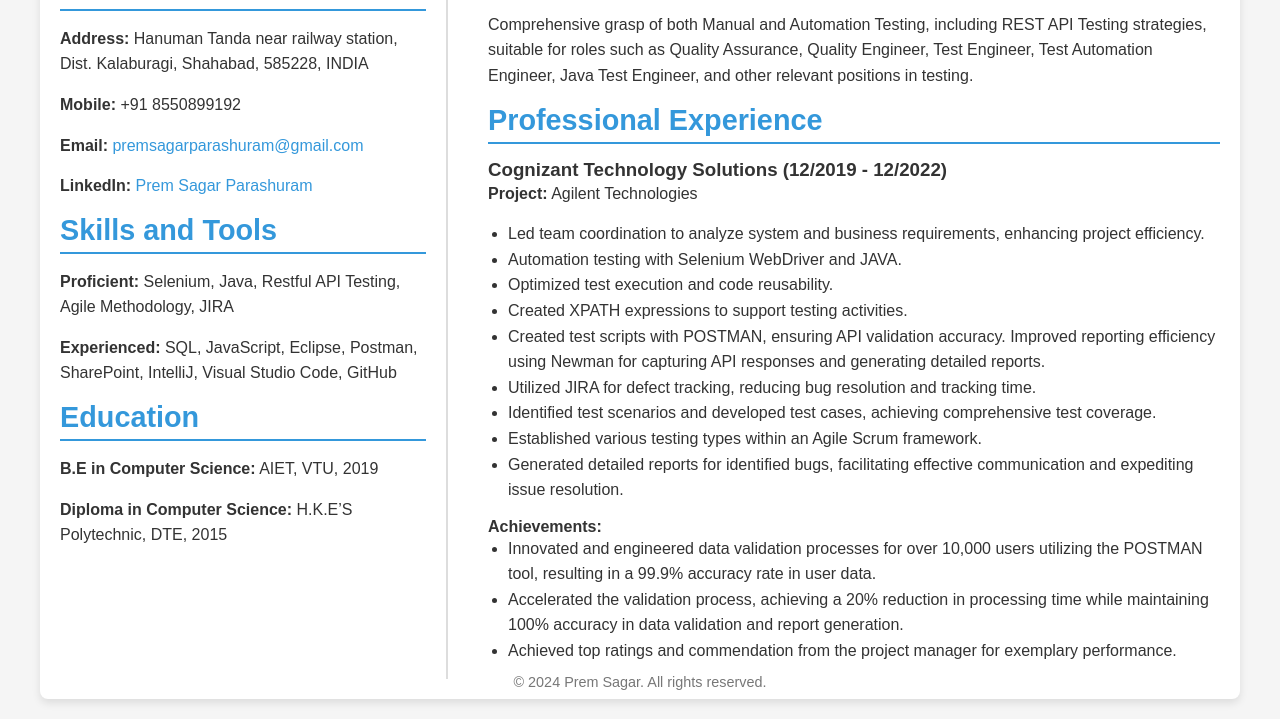
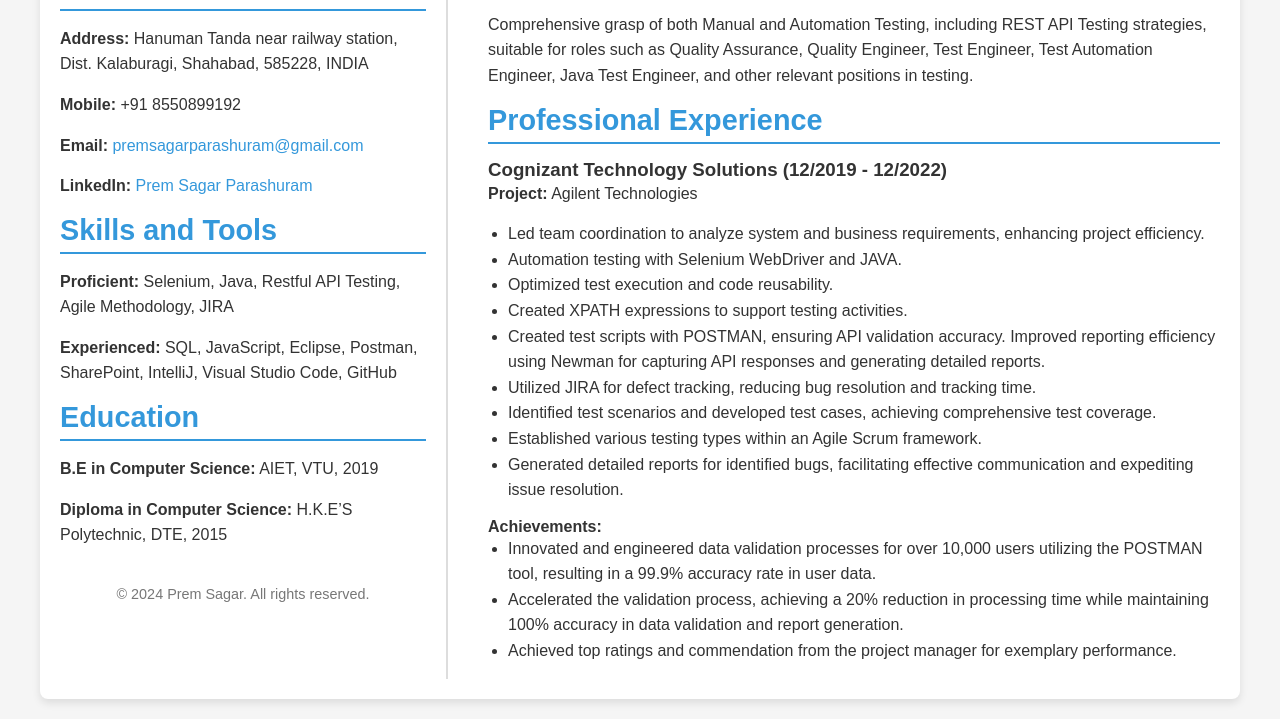
Before and after one commit to Premsagar53787/MyPortfolio, a plain HTML site: page index.html in a window 1280 px wide. Shown: the part 195-914 px from the top of the page. Drawn offline with Linux system fonts and the light colour scheme.

Commit message:
Update index.html

```diff
--- a/index.html
+++ b/index.html
@@ -13,6 +13,7 @@
             box-sizing: border-box;
             font-family: 'Montserrat', sans-serif;
         }
+
         body {
             background-color: #f5f5f5;
             color: #333;
@@ -35,22 +36,28 @@
             margin-top: 20px;
             flex-wrap: wrap;
         }
+
         .left-column {
             flex: 1;
             min-width: 300px;
             border-right: 2px solid #ddd;
             padding-right: 20px;
+            display: flex;
+            flex-direction: column;
         }
+
         .right-column {
             flex: 2;
             min-width: 300px;
             padding-left: 20px;
         }
+
         h1 {
             font-size: 2.5rem;
             color: #2c3e50;
             margin-bottom: 10px;
         }
+
         .subtitle {
             font-size: 1.2rem;
             color: #555;
@@ -64,38 +71,44 @@
             border-bottom: 2px solid #3498db;
             padding-bottom: 5px;
         }
+
         p, ul {
             margin-bottom: 15px;
             line-height: 1.6;
         }
+
         ul {
             padding-left: 20px;
         }
+
         .contact-info p a {
             color: #3498db;
             text-decoration: none;
         }
+
         .contact-info p a:hover {
             text-decoration: underline;
         }
+
         .footer {
             text-align: center;
             font-size: 0.9rem;
             color: #777;
-            position: absolute;
-            bottom: 10px;
-            width: 100%;
+            margin-top: 20px;
         }
+
         @media (max-width: 768px) {
             .container {
                 flex-direction: column;
             }
+
             .left-column {
                 border-right: none;
                 padding-right: 0;
                 padding-bottom: 20px;
                 border-bottom: 2px solid #ddd;
             }
+
             .right-column {
                 padding-left: 0;
             }
@@ -127,6 +140,11 @@
                 <p><strong>B.E in Computer Science:</strong> AIET, VTU, 2019</p>
                 <p><strong>Diploma in Computer Science:</strong> H.K.E’S Polytechnic, DTE, 2015</p>
             </div>
+
+            <!-- Footer at the bottom of the left column -->
+            <footer class="footer">
+                <p>&copy; 2024 Prem Sagar. All rights reserved.</p>
+            </footer>
         </div>
 
         <div class="right-column">
@@ -160,8 +178,5 @@
             </div>
         </div>
     </div>
-    <footer class="footer">
-        <p>&copy; 2024 Prem Sagar. All rights reserved.</p>
-    </footer>
 </body>
 </html>
```
